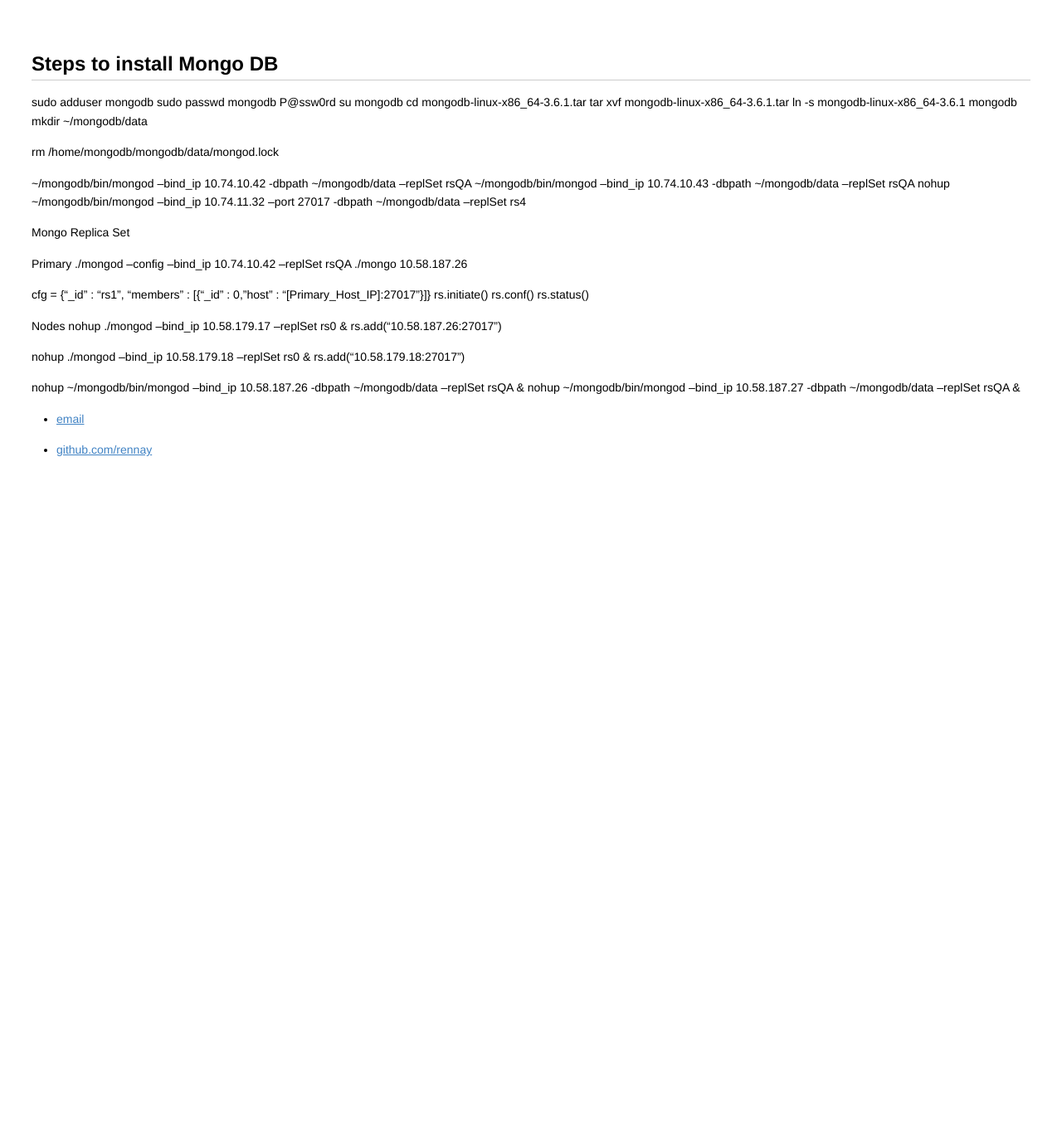
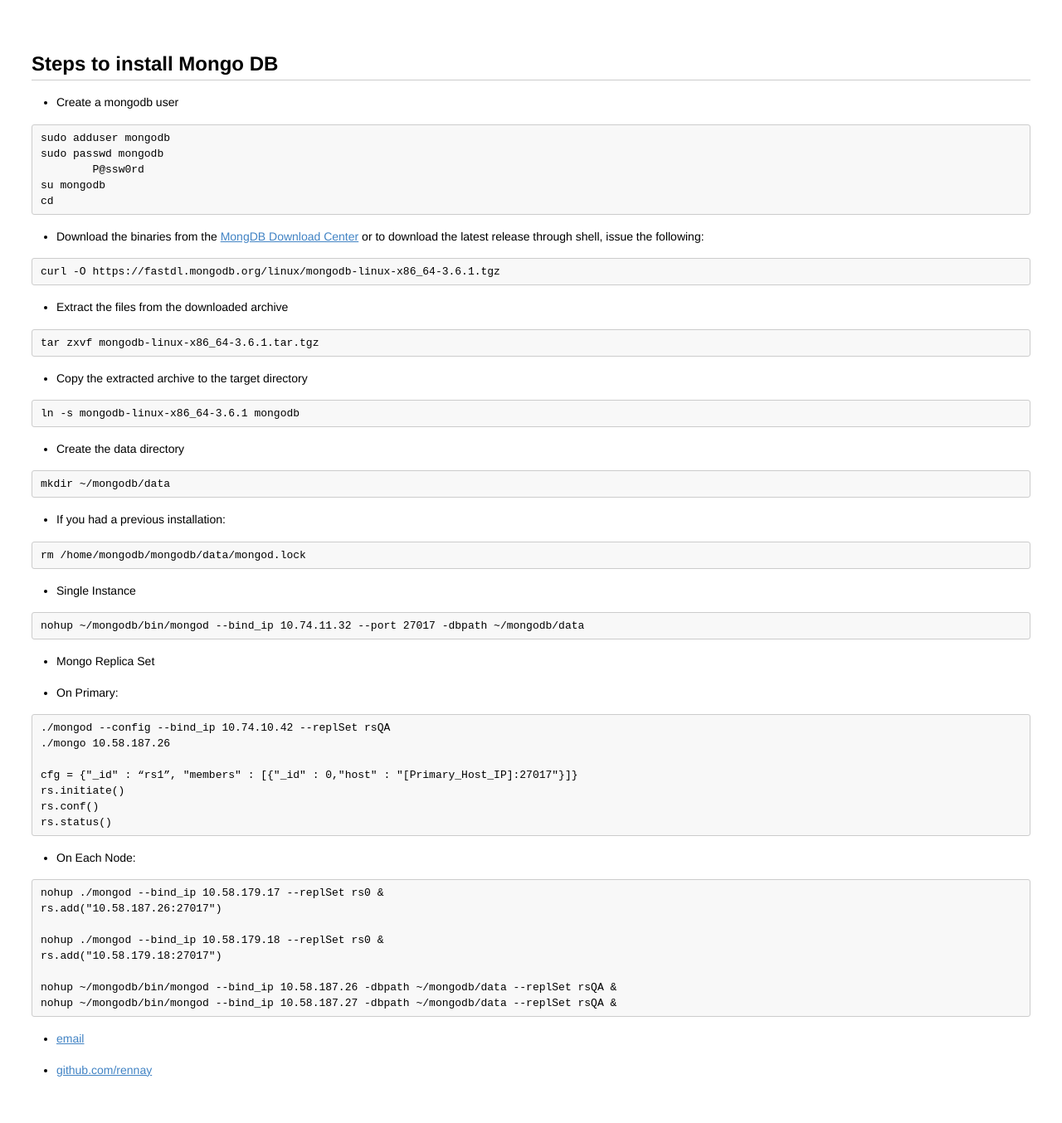
Before and after one commit to rennay/rennay.github.io, a Jekyll site: the page built from 2018-04-27-mongodb-install.md, in a window 1280 px wide. Shown: the whole page at 83% size. Built offline with Jekyll 4.4.1, drawn with Linux system fonts in a browser that asks for light colours; our own code applies the rules of GitHub Pages for plain Markdown files; before the commit the page ends 900 px from its top, so only the background shows below that.

Commit message:
no message

```diff
--- a/2018-04-27-mongodb-install.md
+++ b/2018-04-27-mongodb-install.md
@@ -1,24 +1,56 @@
 ## Steps to install Mongo DB
 
+- Create a mongodb user
+
+~~~~
 sudo adduser mongodb
 sudo passwd mongodb
 	P@ssw0rd
 su mongodb
 cd
-mongodb-linux-x86_64-3.6.1.tar
-tar xvf mongodb-linux-x86_64-3.6.1.tar
+~~~~
+
+- Download the binaries from the [MongDB Download Center](https://www.mongodb.com/download-center#atlas) or to download the latest release through shell, issue the following:
+
+~~~~
+curl -O https://fastdl.mongodb.org/linux/mongodb-linux-x86_64-3.6.1.tgz
+~~~~
+
+- Extract the files from the downloaded archive
+
+~~~~
+tar zxvf mongodb-linux-x86_64-3.6.1.tar.tgz
+~~~~
+
+- Copy the extracted archive to the target directory
+
+~~~~
 ln -s mongodb-linux-x86_64-3.6.1 mongodb
+~~~~
+
+- Create the data directory
+
+~~~~
 mkdir ~/mongodb/data
+~~~~
 
+- If you had a previous installation:
+
+~~~~
 rm /home/mongodb/mongodb/data/mongod.lock
+~~~~
 
-~/mongodb/bin/mongod --bind_ip 10.74.10.42 -dbpath ~/mongodb/data --replSet rsQA
-~/mongodb/bin/mongod --bind_ip 10.74.10.43 -dbpath ~/mongodb/data --replSet rsQA
-nohup ~/mongodb/bin/mongod --bind_ip 10.74.11.32 --port 27017 -dbpath ~/mongodb/data --replSet rs4
+- Single Instance
 
-Mongo Replica Set
+~~~~
+nohup ~/mongodb/bin/mongod --bind_ip 10.74.11.32 --port 27017 -dbpath ~/mongodb/data
+~~~~
 
-Primary
+- Mongo Replica Set
+
+- On Primary:
+
+~~~~
 ./mongod --config --bind_ip 10.74.10.42 --replSet rsQA
 ./mongo 10.58.187.26
 
@@ -26,8 +58,11 @@
 rs.initiate()
 rs.conf()
 rs.status()
+~~~~
 
-Nodes
+- On Each Node:
+
+~~~~
 nohup ./mongod --bind_ip 10.58.179.17 --replSet rs0 &
 rs.add("10.58.187.26:27017")
 
@@ -36,3 +71,4 @@
 
 nohup ~/mongodb/bin/mongod --bind_ip 10.58.187.26 -dbpath ~/mongodb/data --replSet rsQA &
 nohup ~/mongodb/bin/mongod --bind_ip 10.58.187.27 -dbpath ~/mongodb/data --replSet rsQA &
+~~~~
```
